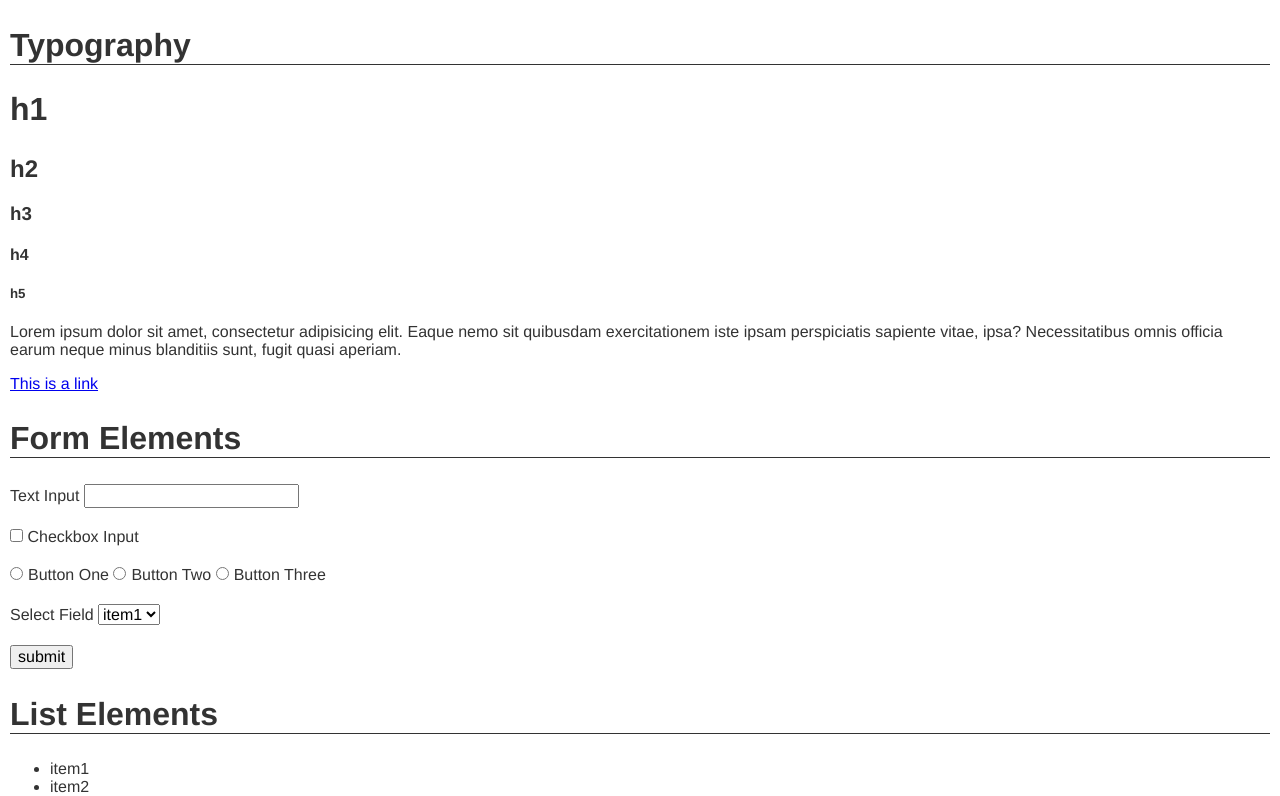
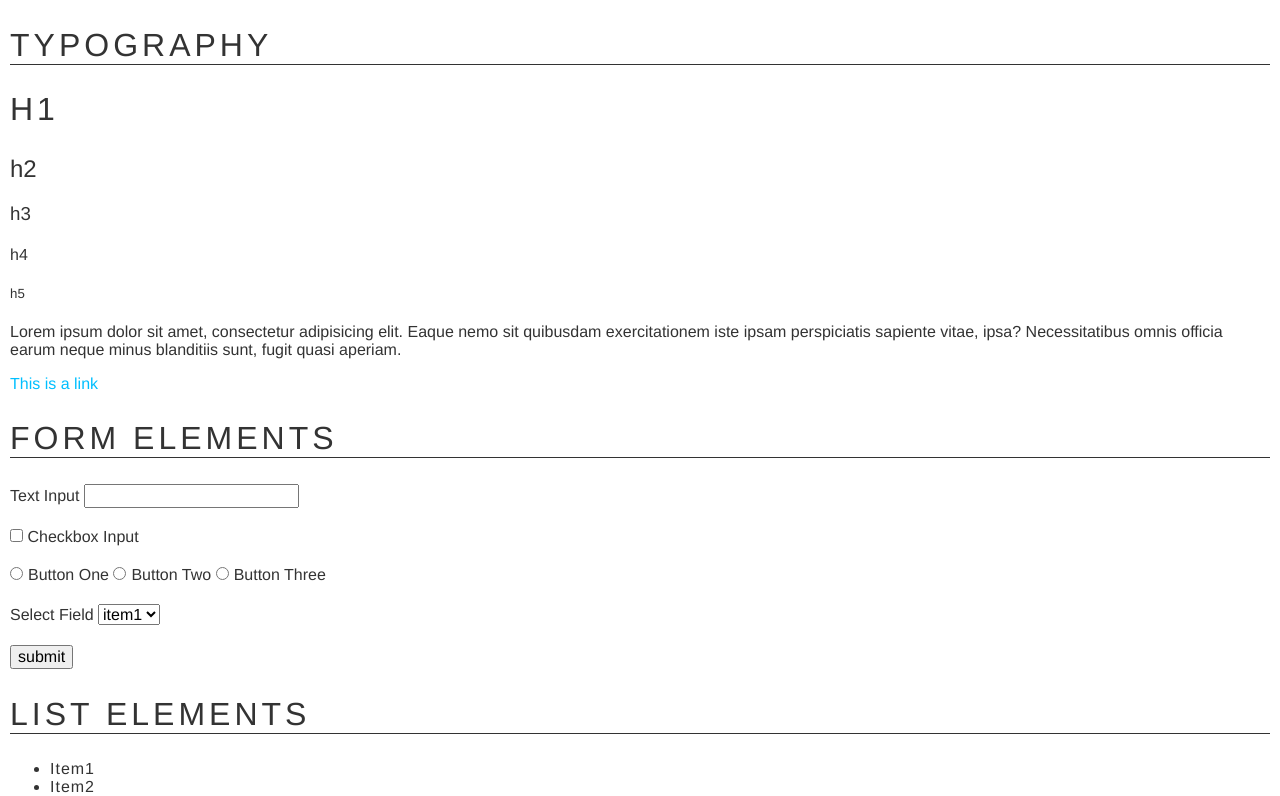
Before and after one commit to ZaidHanania/starterTemplate, a plain HTML site: page index.html in a window 1280 px wide. Shown: the top 796 px of the page. Drawn offline with Linux system fonts and the light colour scheme.

Commit message:
Changed css typography. Added image.

```diff
--- a/css/main.css
+++ b/css/main.css
@@ -18,6 +18,25 @@ h1.title {
   border-bottom: 1px solid #333;
 }
 
+h1, h2, h3, h4, h5 {
+	font-weight: 200;
+}
+
+h1 {
+	text-transform: uppercase;
+	letter-spacing: 4px;
+}
+
+a {
+	text-decoration: none;
+	color: deepskyblue;
+	transition: color 0.5s ease;
+}
+
+a:hover {
+	color: dodgerblue;
+}
+
 .formelement {
   margin: 20px 0;
 }
@@ -25,3 +44,8 @@ h1.title {
 input[type="radio"] {
   margin-right: 5px;
 }
+
+li {
+	letter-spacing: 1px;
+	text-transform: capitalize;
+}
--- a/index.html
+++ b/index.html
@@ -70,5 +70,7 @@
 		</ol>
 	</section>
 
+	<img src="images/img.jpg" alt="">
+
 </body>
 </html>
```
Also changed, not shown: images/img.jpg (added). Lines whose indentation alone changed are shown as unchanged.
